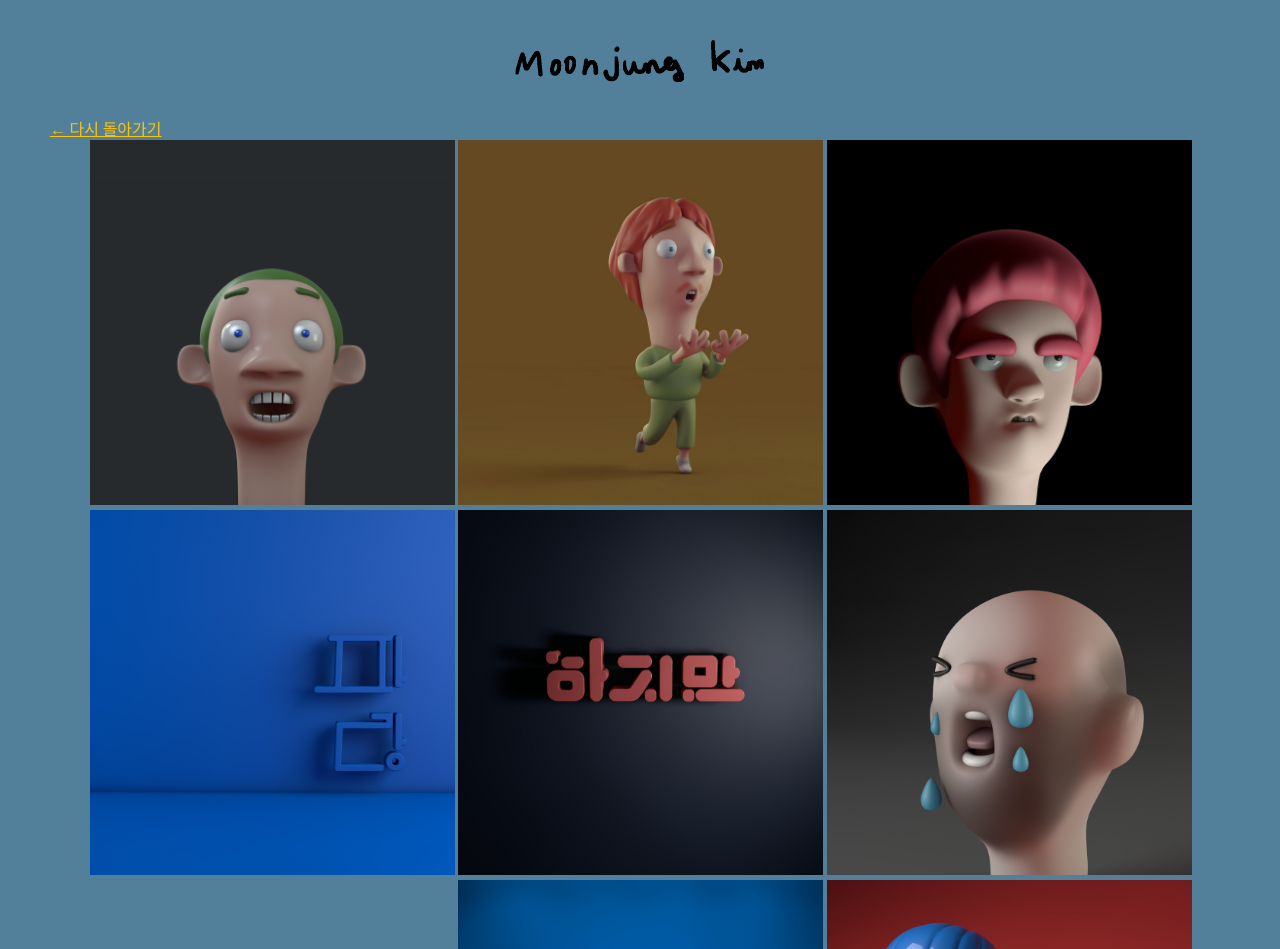
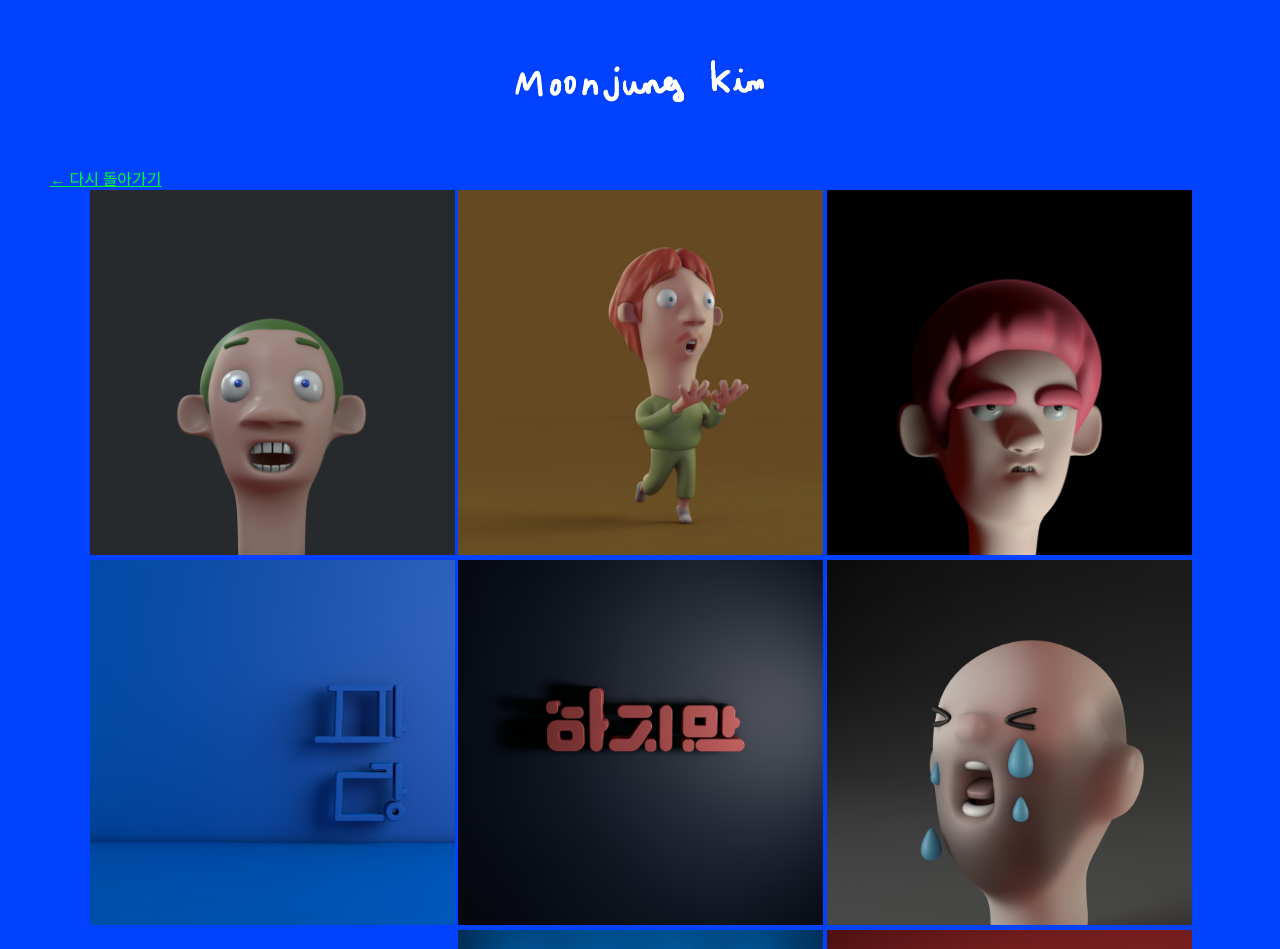
Before and after one commit to moonjungkim/designPortfolio, a plain HTML site: page 3d.html in a window 1280 px wide. Shown: the top 949 px of the page. Drawn offline with Linux system fonts and the light colour scheme.

Commit message:
Update moonjungkimPortfolio_3d.css

```diff
--- a/css/moonjungkimPortfolio_3d.css
+++ b/css/moonjungkimPortfolio_3d.css
@@ -2,24 +2,26 @@ body {
     margin: 0;
     font-family: 'Noto Sans KR', sans-serif;
     box-sizing: border-box;
-    background: #52809B;
-    color: #201E10;
+    background: #0042FF;
+    color: #ffffff;
+    /*color: #201E10;*/
 }
 
 .wrapper {
     width: 100%;
     max-width: 1180px;
-    padding: 10px 0 ;
+    padding: 0 10px;
     margin: 0 auto;
+
 }
-
 .logo {
     background-image: url(/gif/logo0.gif);
     background-size: 250px;
     background-repeat: no-repeat;
     width: 250px;
     text-indent: -10000px;
-    margin: 30px auto;
+    margin: 60px auto;
+    filter: invert(100%);
 }
 
 ul {
@@ -35,12 +37,7 @@ li{
 img {
     width: 32%;
 }
-span {
-    color: #FFC500;
+a, span {
+    color: #00FF2A;
     font-weight: 500;
 }
-
-a {
-    color: #FFC500;
-    font-weight: 500;
-}
```
